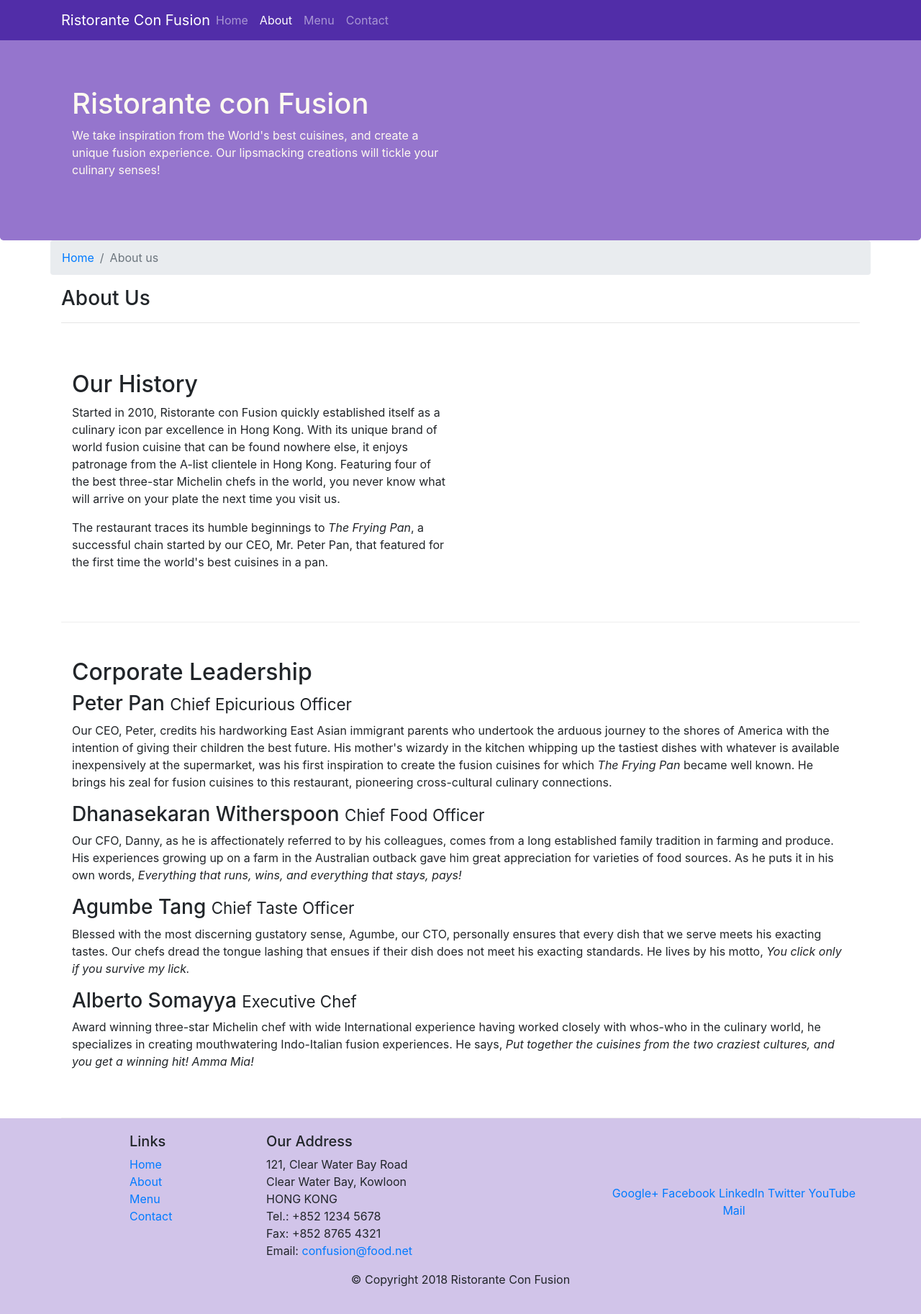
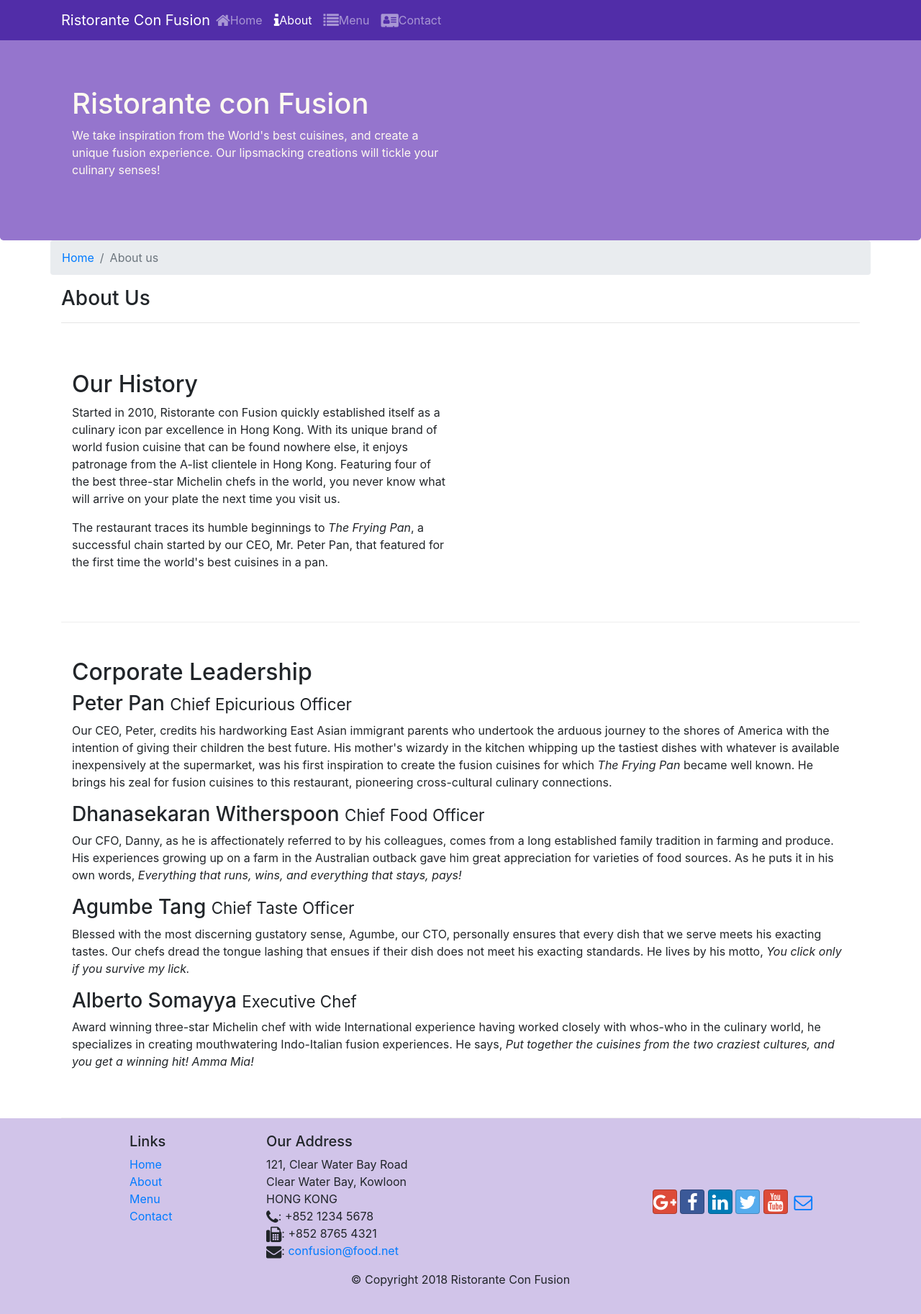
Before and after one commit to AnasBinAteeq/Bootstrap---Coursera, a website: page aboutus.html in a window 1280 px wide. Shown: the whole page at 72% size. Drawn offline with nearby package versions, Linux system fonts and the light colour scheme.

Commit message:
Icon Fonts

```diff
--- a/aboutus.html
+++ b/aboutus.html
@@ -7,6 +7,9 @@
 
     <!-- Bootstrap CSS -->
     <link rel="stylesheet" href="node_modules/bootstrap/dist/css/bootstrap.min.css">
+
+    <link rel="stylesheet" href="node_modules/font-awesome/css/font-awesome.min.css">
+    <link rel="stylesheet" href="node_modules/bootstrap-social/bootstrap-social.css">
 
     <link rel="stylesheet" href="css/styles.css">
 
@@ -26,10 +29,10 @@
 
             <div class="collapse navbar-collapse" id="Navbar">
                 <ul class="navbar-nav mr-auto">
-                    <li class="nav-item"><a href="./index.html" class="nav-link">Home</a></li>
-                    <li class="nav-item active"><a href="#" class="nav-link">About</a></li>
-                    <li class="nav-item"><a href="#" class="nav-link">Menu</a></li>
-                    <li class="nav-item"><a href="#" class="nav-link">Contact</a></li>
+                    <li class="nav-item"><a href="./index.html" class="nav-link"><span class="fa fa-home fa-lg"></span>Home</a></li>
+                    <li class="nav-item active"><a href="#" class="nav-link"><span class="fa fa-info fa-lg"></span>About</a></li>
+                    <li class="nav-item"><a href="#" class="nav-link"><span class="fa fa-list fa-lg"></span>Menu</a></li>
+                    <li class="nav-item"><a href="#" class="nav-link"><span class="fa fa-address-card fa-lg"></span>Contact</a></li>
                 </ul>
             </div>
 
@@ -106,19 +109,20 @@
 		              121, Clear Water Bay Road<br>
 		              Clear Water Bay, Kowloon<br>
 		              HONG KONG<br>
-		              Tel.: +852 1234 5678<br>
-		              Fax: +852 8765 4321<br>
-		              Email: <a href="mailto:confusion@food.net">confusion@food.net</a>
+		              <i class="fa fa-phone fa-lg"></i>: +852 1234 5678<br>
+                      <i class="fa fa-fax fa-lg"></i>: +852 8765 4321<br>
+                      <i class="fa fa-envelope fa-lg"></i>:
+                      <a href="mailto:confusion@food.net">confusion@food.net</a>
 		           </address>
                 </div>
                 <div class="col-12 col-sm-4 align-self-center">
                     <div class="text-center">
-                        <a href="http://google.com/+">Google+</a>
-                        <a href="http://www.facebook.com/profile.php?id=">Facebook</a>
-                        <a href="http://www.linkedin.com/in/">LinkedIn</a>
-                        <a href="http://twitter.com/">Twitter</a>
-                        <a href="http://youtube.com/">YouTube</a>
-                        <a href="mailto:">Mail</a>
+                        <a class="btn btn-social-icon btn-google" href="http://google.com/+"><i class="fa fa-google-plus"></i></a>
+                        <a class="btn btn-social-icon btn-facebook" href="http://www.facebook.com/profile.php?id="><i class="fa fa-facebook"></i></a>
+                        <a class="btn btn-social-icon btn-linkedin" href="http://www.linkedin.com/in/"><i class="fa fa-linkedin"></i></a>
+                        <a class="btn btn-social-icon btn-twitter" href="http://twitter.com/"><i class="fa fa-twitter"></i></a>
+                        <a class="btn btn-social-icon btn-google" href="http://youtube.com/"><i class="fa fa-youtube"></i></a>
+                        <a class="btn btn-social-icon" href="mailto:"><i class="fa fa-envelope-o"></i></a>
                     </div>
                 </div>
            </div>
--- a/package.json
+++ b/package.json
@@ -15,6 +15,8 @@
   },
   "dependencies": {
     "bootstrap": "^4.0.0",
+    "bootstrap-social": "^5.1.1",
+    "font-awesome": "^4.7.0",
     "jquery": "^3.3.1",
     "popper.js": "^1.12.9"
   }
```
Also changed, not shown: index.html (+17 -13 lines), 1 other file.
